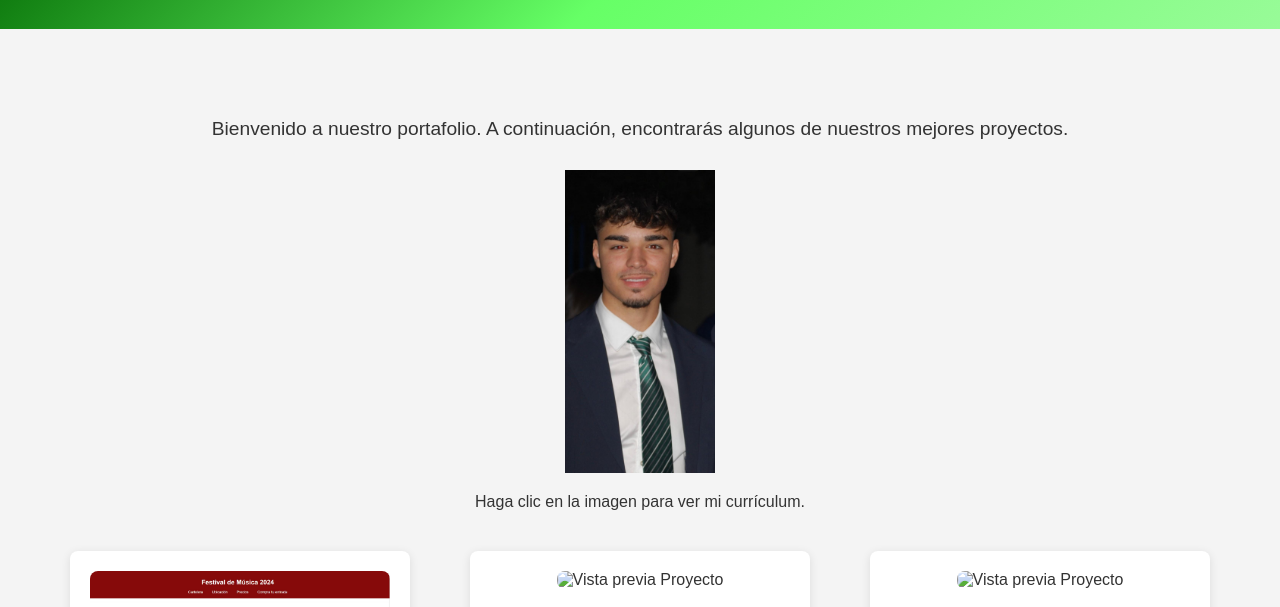
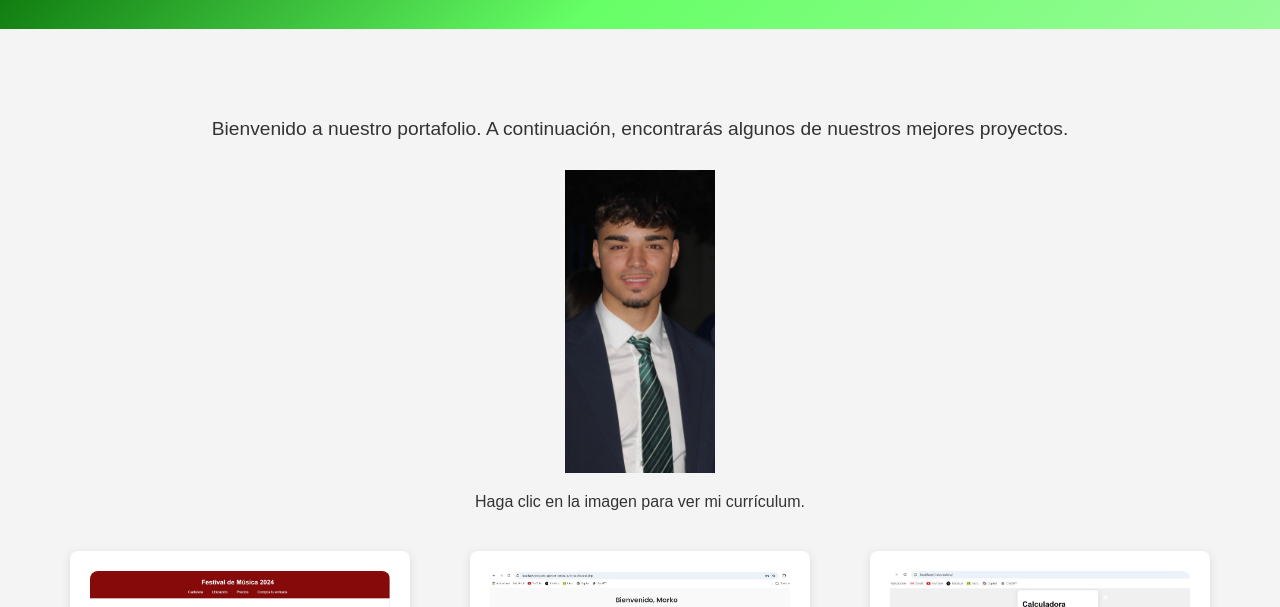
Before and after one commit to maarkostosiic/portfolio, a plain HTML site: page index.html in a window 1280 px wide. Shown: the part 116-723 px from the top of the page. Drawn offline with Linux system fonts and the light colour scheme.

Commit message:
Update index.html

```diff
--- a/index.html
+++ b/index.html
@@ -143,7 +143,7 @@
             <div class="proyecto">
                 <!-- Vista previa del proyecto -->
                 <div class="vista-previa">
-                    <img src="URL_DE_LA_IMAGEN_PREVIA_PROYECTO" alt="Vista previa Proyecto">
+                    <img src="imagenes/Gestion.JPG" alt="Vista previa Proyecto">
                 </div>
 
                 <h3>Proyecto 2</h3>
@@ -156,7 +156,7 @@
 
             <div class="proyecto">
                 <div class="vista-previa">
-                    <img src="URL_DE_LA_IMAGEN_PREVIA_PROYECTO" alt="Vista previa Proyecto">
+                    <img src="imagenes/Calculadora.JPG" alt="Vista previa Proyecto">
                 </div>
                 <h3>Proyecto 3</h3>
                 <p>Descripción breve del proyecto 3. Tecnologías usadas: PHP; HTML, CSS.</p>
```
